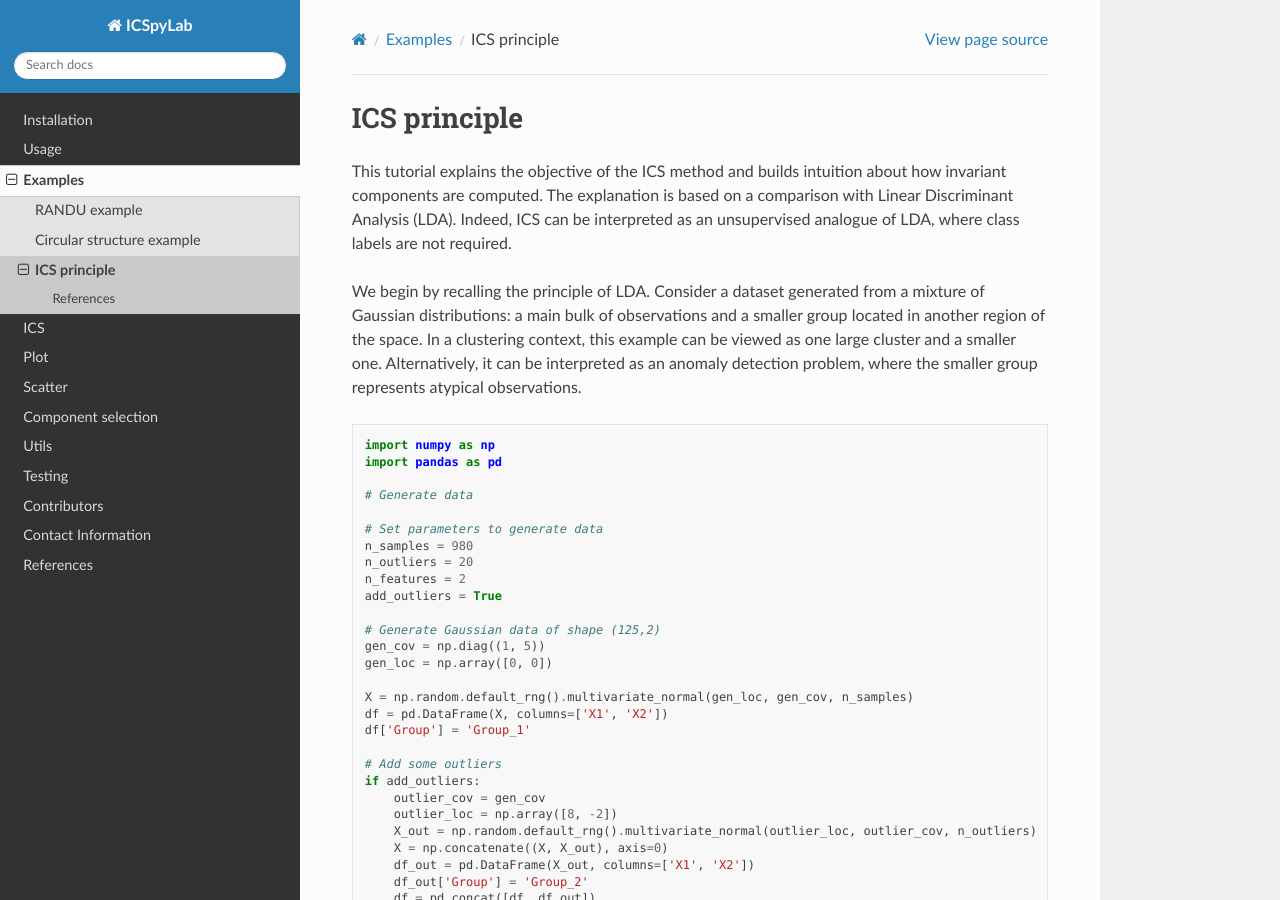
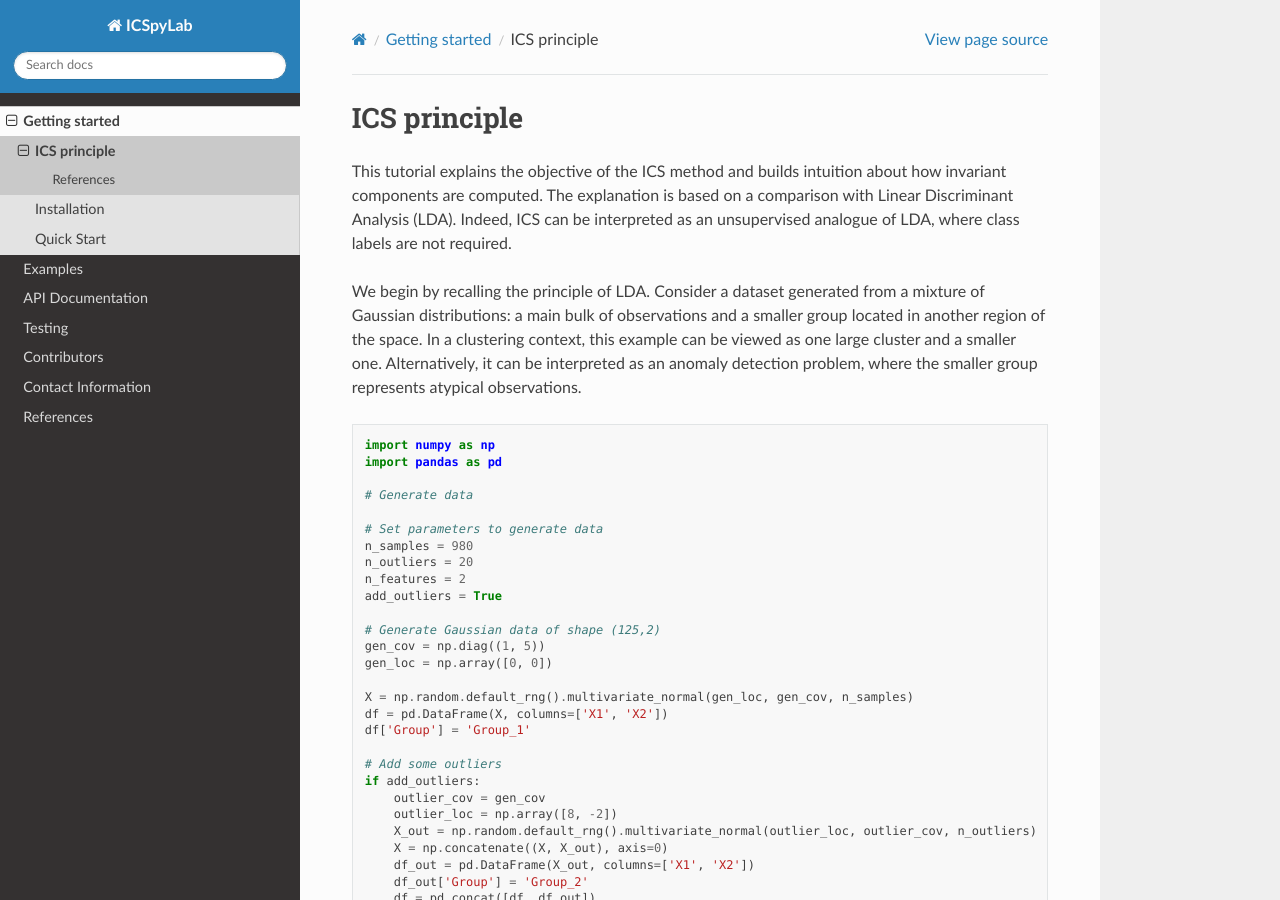
Before and after one commit to cbecquart/ICSpyLab, a Sphinx documentation site: the page built from docs/getting_started/ics_principle.md, in a window 1280 px wide and 900 px high. Built offline with Sphinx 7.4.7 and the Read the Docs theme 3.1.0, drawn with Linux system fonts in a browser that asks for light colours.

Commit message:
restructure the documentation

```diff
--- a/docs/examples/index.md
+++ b/docs/examples/index.md
@@ -8,4 +8,3 @@ for dimensionality reduction, clustering, and anomaly detection.
 
 randu
 circle
-ics_principle
--- a/docs/usage.rst
+++ b/docs/getting_started/quickstart.rst
@@ -1,5 +1,5 @@
-Usage
-=====
+Quick Start
+===========
 
 This section provides examples of how to use the ICSpyLab package. The core of the package is the ICS class.
 The implementation is similar to the sklearn framework, including a fit-transform logic. For more information about the
```
Also changed, not shown: docs/api/index.md (added, +12 -0 lines), docs/getting_started/index.md (added, +10 -0 lines), docs/index.rst (+2 -7 lines), docs/api/comp_select.rst (renamed from docs/comp_select.rst), docs/api/ics.rst (renamed from docs/ics.rst), docs/api/plot.rst (renamed from docs/plot.rst), docs/api/scatter.rst (renamed from docs/scatter.rst), docs/api/utils.rst (renamed from docs/utils.rst), docs/getting_started/ics_principle.md (renamed from docs/examples/ics_principle.md), docs/getting_started/installation.rst (renamed from docs/installation.rst).
